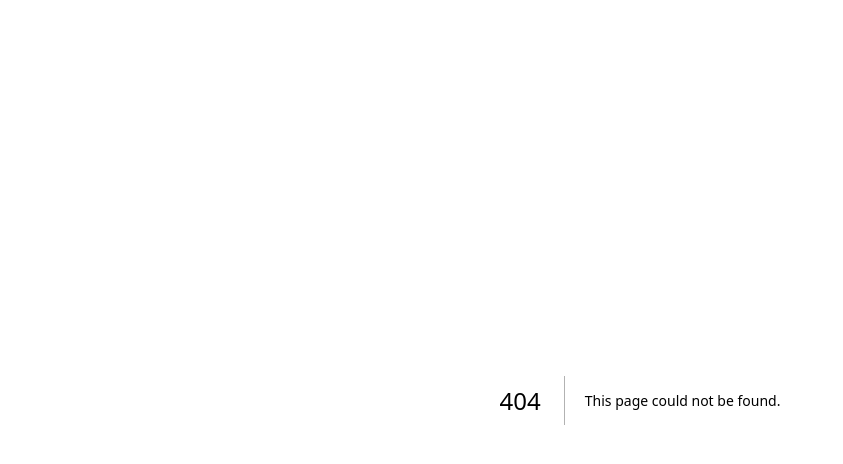
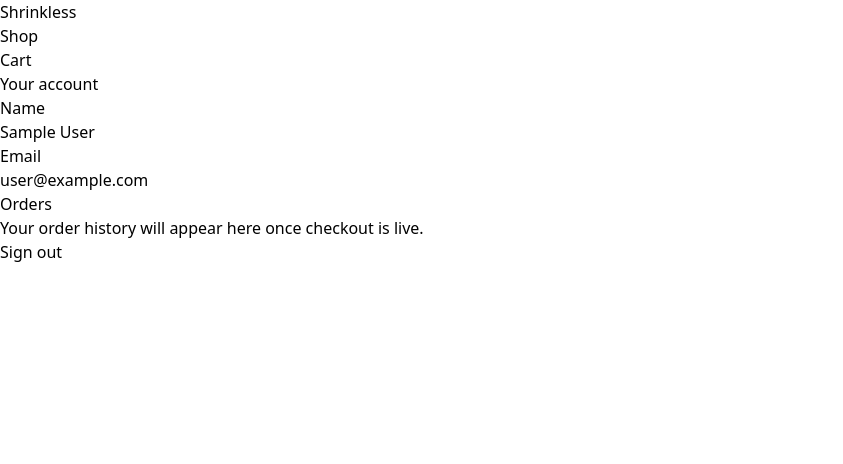
Before and after one commit to HamisIqbal/shrinkless, a Next.js app: page /account in a window 1280 px wide. Before the commit this address had no page. Shown: the top 464 px of the page, without its empty margins (0-843 px from the left). Built offline with nearby package versions, Linux system fonts and the light colour scheme; no server answers; sample sign-in values are in the browser's storage.

Commit message:
feat: add account page, logout, and session-aware header
Co-Authored-By: Claude Opus 5 <noreply@anthropic.com>
Claude-Session: https://claude.ai/code/session_01PhE2Newk3LHu4N9AkUFyCD

```diff
--- /dev/null
+++ b/app/(account)/account/page.tsx
@@ -0,0 +1,29 @@
+import { redirect } from 'next/navigation';
+import { auth } from '@/auth';
+import { LogoutButton } from '@/components/account/LogoutButton';
+
+export const metadata = { title: 'Your account' };
+
+export default async function AccountPage() {
+  const session = await auth();
+  if (!session?.user) redirect('/login');
+
+  return (
+    <div>
+      <h1>Your account</h1>
+      <dl>
+        <dt>Name</dt>
+        <dd>{session.user.name || 'Not set'}</dd>
+        <dt>Email</dt>
+        <dd>{session.user.email}</dd>
+      </dl>
+
+      <section aria-labelledby="orders-heading">
+        <h2 id="orders-heading">Orders</h2>
+        <p>Your order history will appear here once checkout is live.</p>
+      </section>
+
+      <LogoutButton />
+    </div>
+  );
+}
--- /dev/null
+++ b/app/(account)/layout.tsx
@@ -0,0 +1,19 @@
+import Link from 'next/link';
+
+export default function AccountLayout({ children }: LayoutProps<'/'>) {
+  return (
+    <div>
+      <header>
+        <Link href="/">Shrinkless</Link>
+        <nav aria-label="Main">
+          <ul>
+            <li><Link href="/shop">Shop</Link></li>
+            <li><Link href="/cart">Cart</Link></li>
+          </ul>
+        </nav>
+      </header>
+
+      <main>{children}</main>
+    </div>
+  );
+}
--- a/app/(shop)/layout.tsx
+++ b/app/(shop)/layout.tsx
@@ -1,9 +1,14 @@
 import Link from 'next/link';
 import { getStoreSettings } from '@/lib/services/settings';
 import { readCartView } from '@/lib/cart-session';
+import { auth } from '@/auth';
 
 export default async function ShopLayout({ children }: LayoutProps<'/'>) {
-  const [settings, cart] = await Promise.all([getStoreSettings(), readCartView()]);
+  const [settings, cart, session] = await Promise.all([
+    getStoreSettings(),
+    readCartView(),
+    auth(),
+  ]);
 
   return (
     <div>
@@ -14,7 +19,13 @@ export default async function ShopLayout({ children }: LayoutProps<'/'>) {
         <nav aria-label="Main">
           <ul>
             <li><Link href="/shop">Shop</Link></li>
-            <li><Link href="/about">About</Link></li>
+            <li>
+              {session?.user ? (
+                <Link href="/account">Account</Link>
+              ) : (
+                <Link href="/login">Sign in</Link>
+              )}
+            </li>
             <li>
               <Link href="/cart">Cart ({cart?.itemCount ?? 0})</Link>
             </li>
--- /dev/null
+++ b/components/account/LogoutButton.tsx
@@ -0,0 +1,14 @@
+'use client';
+
+import { useTransition } from 'react';
+import { logoutAction } from '@/app/actions/auth';
+
+export function LogoutButton() {
+  const [pending, startTransition] = useTransition();
+
+  return (
+    <button type="button" disabled={pending} onClick={() => startTransition(logoutAction)}>
+      {pending ? 'Signing out…' : 'Sign out'}
+    </button>
+  );
+}
```
